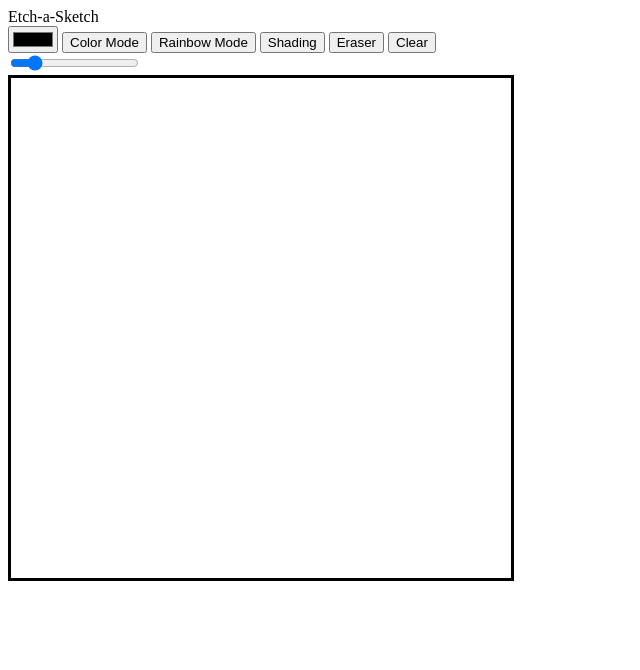
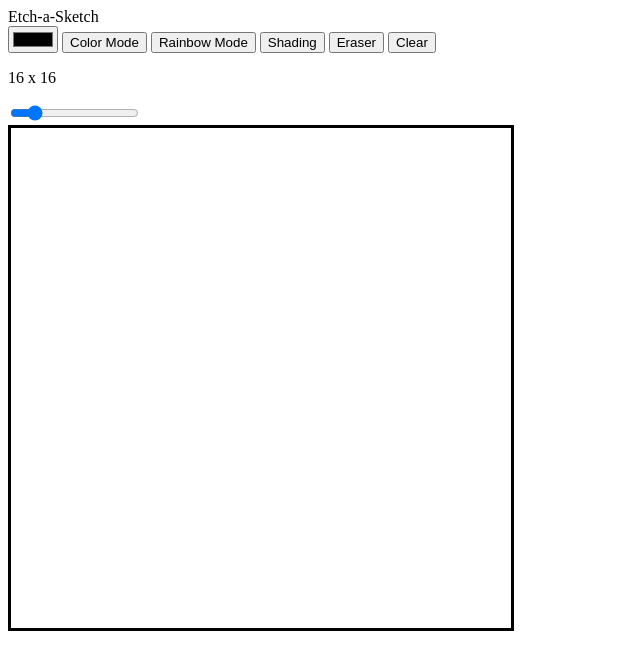
Before and after one commit to salaga-py2021/etch-a-sketch, a plain HTML site: page index.html in a window 1280 px wide. Shown: the whole page, without its empty margins (0-640 px from the left). Drawn offline with Linux system fonts and the light colour scheme.

Commit message:
Add pixelSlider

```diff
--- a/index.html
+++ b/index.html
@@ -17,11 +17,12 @@
         <button id = 'shadingButton'> Shading </button>
         <button id = 'eraser'> Eraser </button>
         <button id = 'clear'> Clear </button>
-        <div class="slidecontainer">
-            <input type="range" min="1" max="100" value="16" class="slider" id="myRange">
+        <div class='slideContainer'>
+            <p id = 'rangeDisplay'> 16 x 16 </p>
+            <input type='range' min='1' max='100' value='16' class='slider' id='myRange'>
         </div>
     </div>
-    <div class = 'gridContainer'>
+    <div class = 'gridContainer' id = 'gridContainer'>
         <!-- To Do: Add JavaScript grid here that's nxn -->
     </div>
 </body>
```
